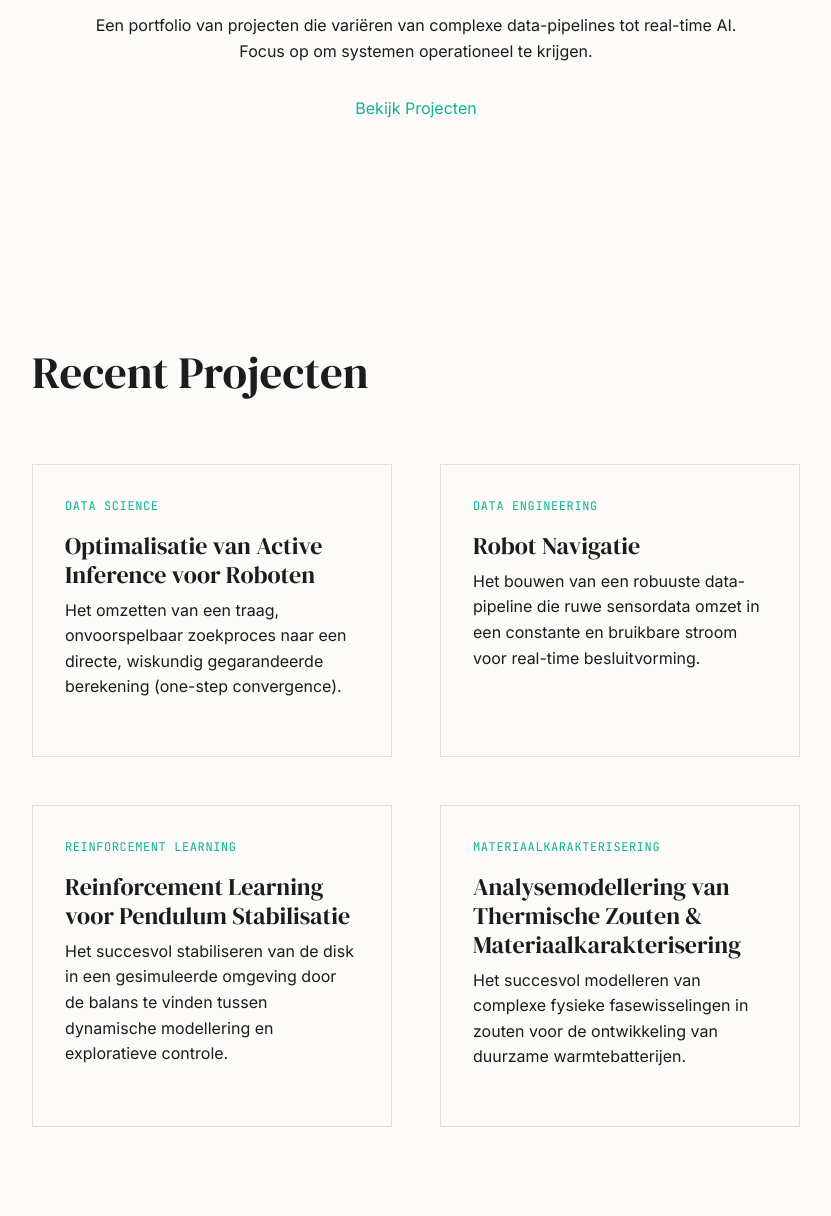
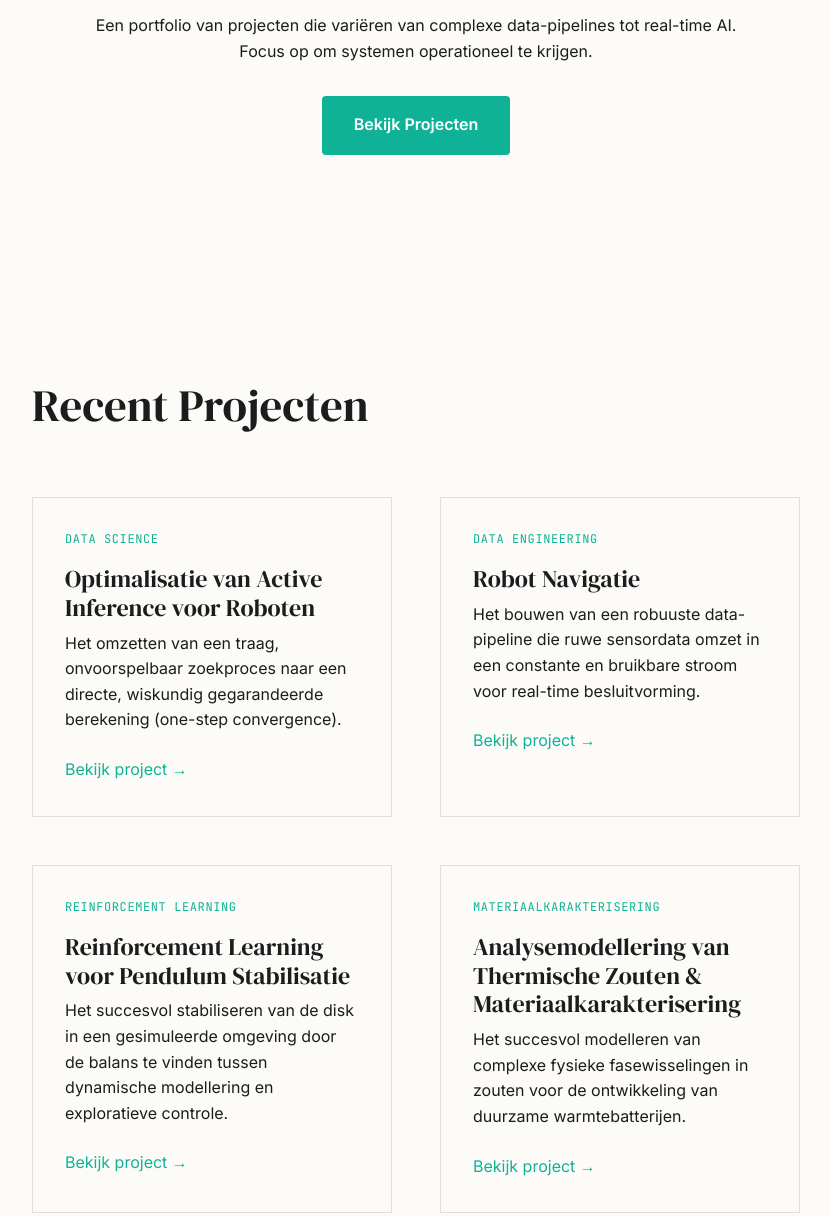
Before and after one commit to Tom-Rin/portofolio, a plain HTML site: page main/index.html in a window 1280 px wide. Shown: the part 604-1820 px from the top of the page, without its empty margins (224-1055 px from the left). Drawn offline with Linux system fonts and the light colour scheme.

Commit message:
working state

```diff
--- a/css/layout.css
+++ b/css/layout.css
@@ -59,6 +59,41 @@ header {
     margin: 0 auto 2rem auto;
 }
 
+.hero-actions {
+    display: flex;
+    justify-content: center;
+    gap: 1.5rem;
+    margin-top: 2rem;
+}
+
+.btn-primary {
+    background-color: var(--color-accent);
+    color: white;
+    padding: 1rem 2rem;
+    border-radius: 4px;
+    font-weight: 600;
+    transition: transform 0.2s ease, background-color 0.2s ease;
+}
+
+.btn-primary:hover {
+    transform: translateY(-2px);
+    background-color: #0e907d;
+}
+
+.btn-secondary {
+    background-color: transparent;
+    border: 1px solid var(--color-line);
+    padding: 1rem 2rem;
+    border-radius: 4px;
+    font-weight: 600;
+    transition: all 0.2s ease;
+}
+
+.btn-secondary:hover {
+    border-color: var(--color-accent);
+    background-color: #f0ede6;
+}
+
 .section {
     padding: 6rem 0;
     border-bottom: 1px solid var(--color-line);
--- a/main/index.html
+++ b/main/index.html
@@ -30,30 +30,32 @@
 
         <section class="section">
             <h2>Recent Projecten</h2>
-            <a href="projects.html" class="project-box">
             <div class="project-grid">
                 <div class="project-card">
                     <span class="category">Data Science</span>
                     <h3>Optimalisatie van Active Inference voor Roboten</h3>
                     <p>Het omzetten van een traag, onvoorspelbaar zoekproces naar een directe, wiskundig gegarandeerde berekening (one-step convergence).</p>
+                    <a href="../projects/view.html?id=thesis_Data_science" class="project-link">Bekijk project &rarr;</a>
                 </div>
                 <div class="project-card">
                     <span class="category">Data Engineering</span>
                     <h3>Robot Navigatie</h3>
                     <p>Het bouwen van een robuuste data-pipeline die ruwe sensordata omzet in een constante en bruikbare stroom voor real-time besluitvorming.</p>
+                    <a href="../projects/view.html?id=thesis_Data_engineering" class="project-link">Bekijk project &rarr;</a>
                 </div>
                 <div class="project-card">
                     <span class="category">Reinforcement Learning</span>
                     <h3>Reinforcement Learning voor Pendulum Stabilisatie</h3>
                     <p>Het succesvol stabiliseren van de disk in een gesimuleerde omgeving door de balans te vinden tussen dynamische modellering en exploratieve controle.</p>
+                    <a href="../projects/view.html?id=Master_project" class="project-link">Bekijk project &rarr;</a>
                 </div>
                 <div class="project-card">
                     <span class="category">Materiaalkarakterisering</span>
                     <h3>Analysemodellering van Thermische Zouten & Materiaalkarakterisering</h3>
                     <p>Het succesvol modelleren van complexe fysieke fasewisselingen in zouten voor de ontwikkeling van duurzame warmtebatterijen.</p>
+                    <a href="../projects/view.html?id=Bachelor_scriptie" class="project-link">Bekijk project &rarr;</a>
                 </div>
             </div>
-            </a>
         </section>
     </main>
 
```
Lines whose indentation alone changed are shown as unchanged.
